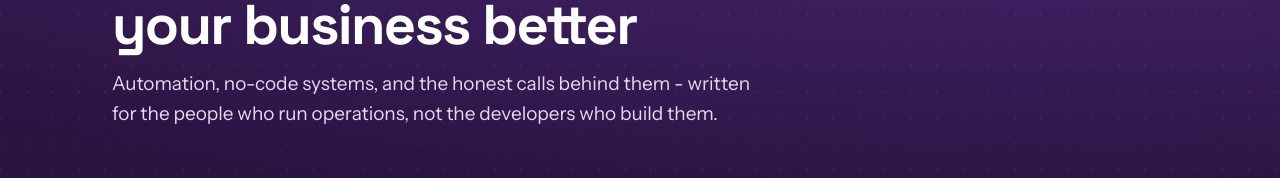
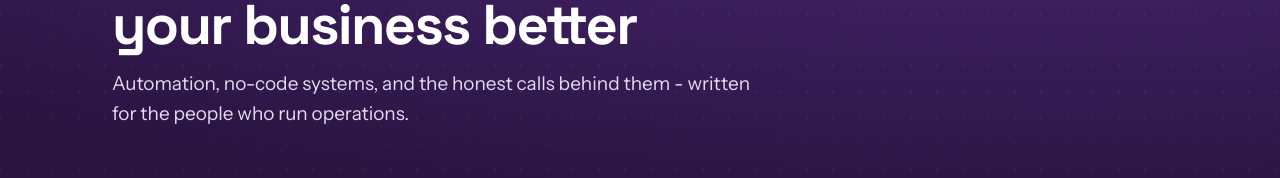
Before and after one commit to araksmaestro/processmaestro, a Next.js app: page /blog in a window 1280 px wide. Shown: the part 241-419 px from the top of the page. Built offline with nearby package versions, Linux system fonts and the light colour scheme; no server answers.

Commit message:
auto: claude code changes

```diff
--- a/app/blog/page.tsx
+++ b/app/blog/page.tsx
@@ -13,7 +13,7 @@ export const metadata: Metadata = {
   openGraph: {
     title: "Blog | Process Maestro",
     description:
-      "Automation, no-code systems, and the honest calls behind them - for the people who run operations, not the developers who build them.",
+      "Automation, no-code systems, and the honest calls behind them - for the people who run operations.",
     url: "/blog",
     type: "website",
   },
@@ -85,7 +85,7 @@ export default function BlogIndexPage() {
             <h1 id="blog-hero-heading">Straight talk on running your business better</h1>
             <p>
               Automation, no-code systems, and the honest calls behind them - written for the
-              people who run operations, not the developers who build them.
+              people who run operations.
             </p>
           </div>
         </section>
```
